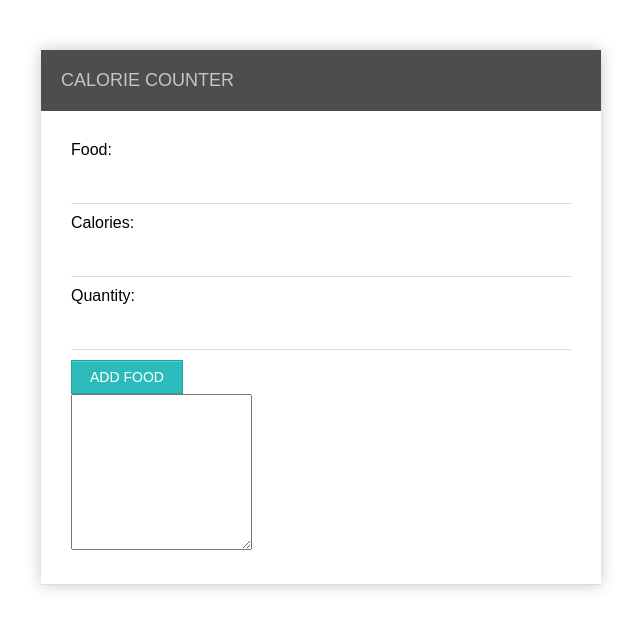
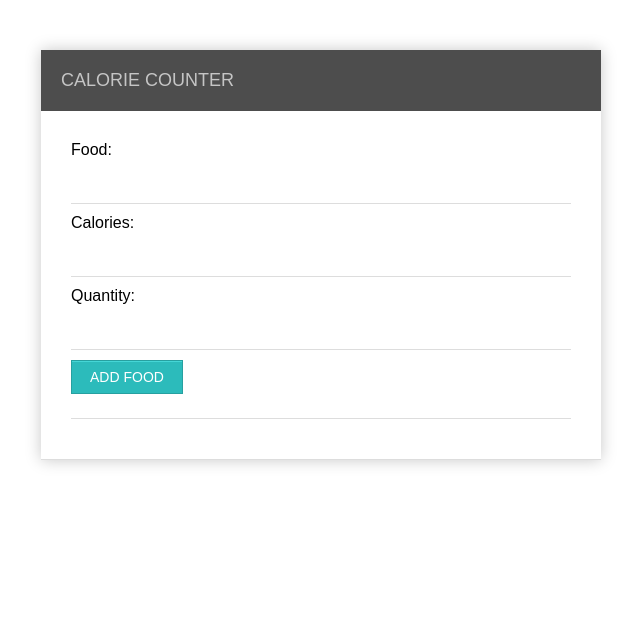
Before and after one commit to Nulman37/Homework-3, a plain HTML site: page index.html in a window 1280 px wide. Shown: the whole page, without its empty margins (319-959 px from the left). Drawn offline with Linux system fonts and the light colour scheme.

Commit message:
Update index.html
Replaced textarea with a div element. The div will allow custom html tags to be entered into the displayString variable.

```diff
--- a/index.html
+++ b/index.html
@@ -5,6 +5,8 @@
     <meta charset="UTF-8">
     <title>Homework 3</title>
     <link rel="stylesheet" href="index.css">
+    <script type="text/javascript" src="FoodItem.js"></script>
+    <script type="text/javascript" src="index.js"></script>
 </head>
 
 <body>
@@ -22,10 +24,8 @@
 
             <input type="button" id="addFood" value="Add Food">
         </form>
-        <textarea id="outputArea" rows="10"></textarea>
+        <div contenteditable="false" id="outputArea"></div>
     </div>
 </body>
 
-<script type="text/javascript" src="FoodItem.js"></script>
-<script type="text/javascript" src="index.js"></script>
 </html>
```
